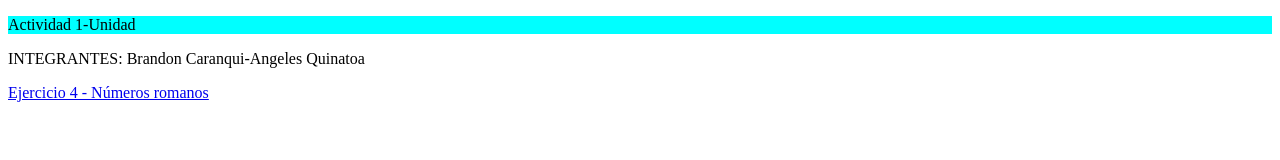
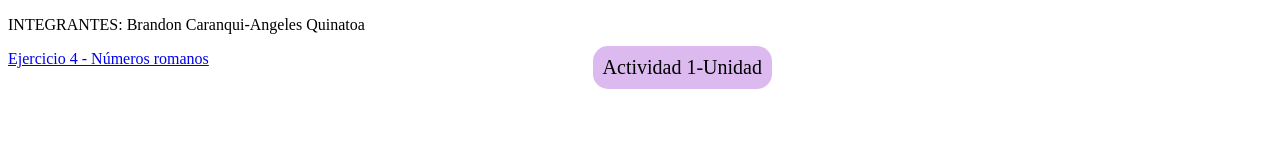
Before and after one commit to Brandonjca/Actividad1, a plain HTML site: page index.html in a window 1280 px wide. Drawn offline with Linux system fonts and the light colour scheme.

Commit message:
angeles quinatoa
...

```diff
--- a/index.css
+++ b/index.css
@@ -1,3 +1,15 @@
 #titulo{
-    background-color: aqua;
+    background-color: #DCBAF0;
+    text-align: center;
+    padding: 10px;
+    font-family: Lucida Calligraphy;
+    font-size: 20px;
+    border-radius: 15px;
+    float: right;
+    margin-top: 30px;
+    margin-right: 500px;
 }
+#titulo:hover{
+    transform: translateX(20px);
+    transition: transform 0.3s ease-out;
+}
```
